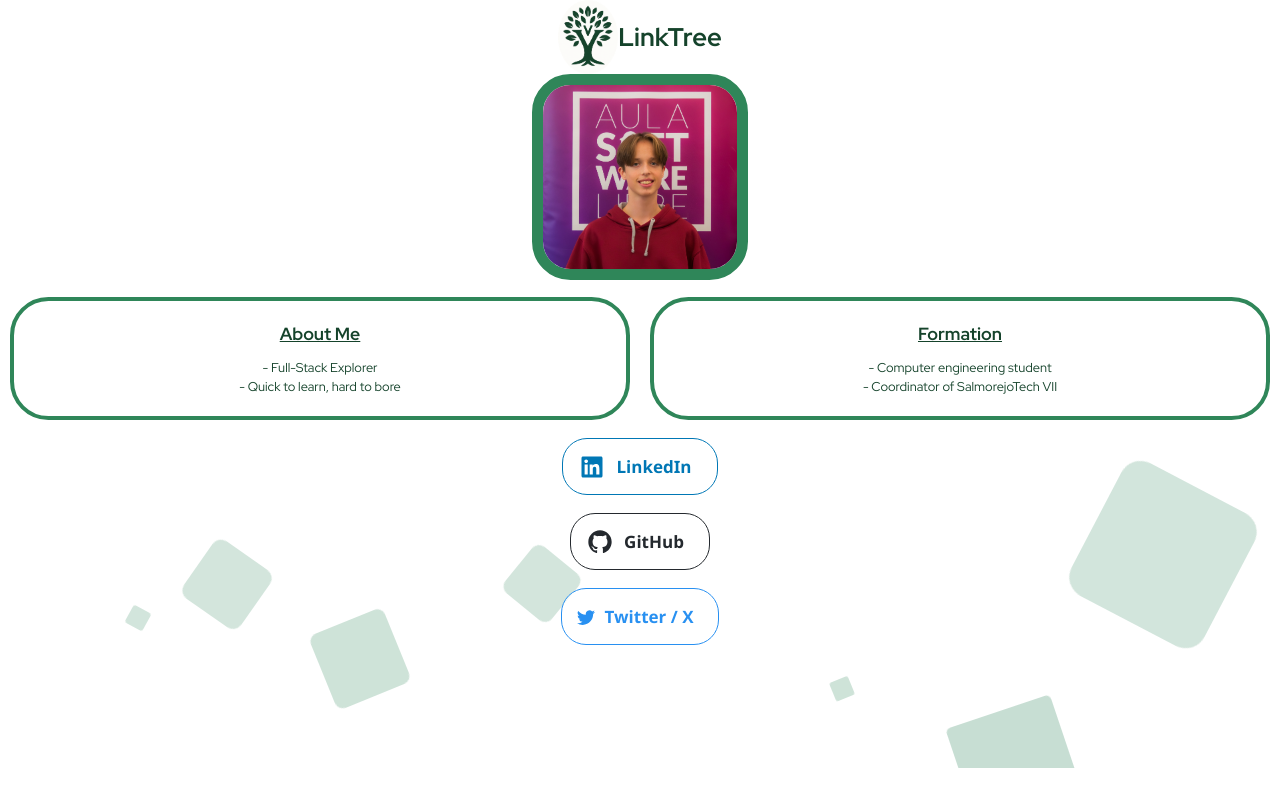
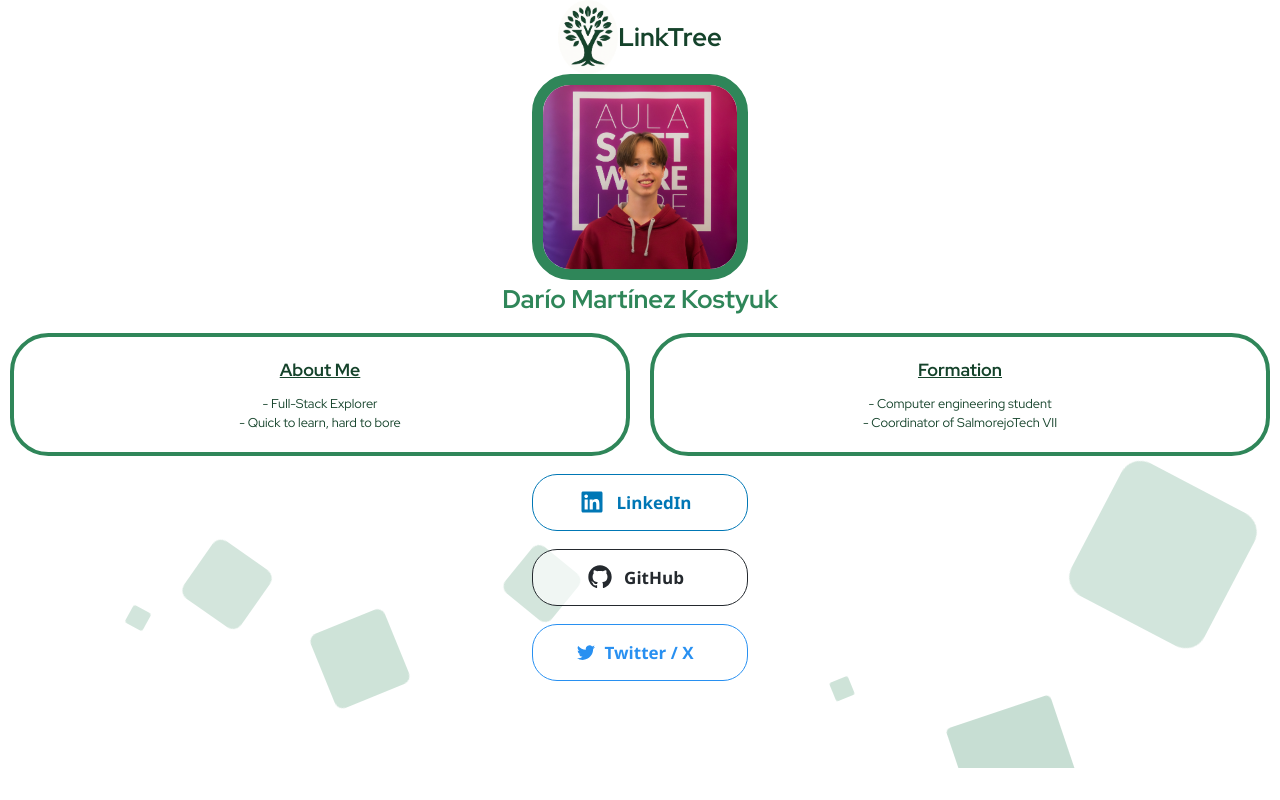
Before and after one commit to 000Volk000/linktree, a Next.js app: page / in a window 1280 px wide. Built offline with nearby package versions, Linux system fonts and the light colour scheme.

Commit message:
fix: Buttons centered and pretty and my Name

```diff
--- a/src/app/globals.css
+++ b/src/app/globals.css
@@ -23,7 +23,6 @@
   background: var(--background);
   color: var(--foreground);
   font-family: "Segoe UI", Tahoma, Geneva, Verdana, sans-serif;
-  overflow: hidden;
 }
 
 @-webkit-keyframes animatetop {
--- a/src/app/page.module.css
+++ b/src/app/page.module.css
@@ -21,11 +21,19 @@
   font-weight: 700;
 }
 
+.name {
+  color: rgb(47, 134, 89);
+  font-size: calc(2vw + 4vh - 4vmin);
+  font-family: var(--font-red-hat-display);
+  font-weight: 700;
+  margin-bottom: 15px;
+}
+
 .cage {
   background: rgba(255, 255, 255, 0.65);
   border-radius: calc(3vw + 4vh - 4vmin);
   border: calc(1vw + 2vh - 3vmin) solid rgb(47, 134, 89);
-  margin-top: calc(2vw + 1vh - 2vmin);
+  margin-bottom: calc(2vw + 1vh - 2vmin);
   padding: 20px;
 
   display: flex;
@@ -54,7 +62,17 @@
 
 .buttonGroup {
   display: flex;
-  margin-top: calc(2vw + 1vh - 2vmin);
+  margin-bottom: calc(2vw + 1vh - 2vmin);
+}
+
+.linkedinButton,
+.githubButton,
+.twitterButton {
+  width: calc(20vw + 40vh - 45vmin);
+  display: flex;
+  justify-content: center;
+  align-items: center;
+  text-align: center;
 }
 
 .linkedinButton {
@@ -92,7 +110,7 @@
   display: block;
   width: 20em;
   height: 20em;
-  left: -5em;
+
   text-align: center;
   transition: box-shadow 0.5s ease-out;
   z-index: -1;
@@ -143,7 +161,7 @@
   display: block;
   width: 20em;
   height: 20em;
-  left: -5em;
+
   text-align: center;
   transition: box-shadow 0.5s ease-out;
   z-index: -1;
@@ -176,6 +194,7 @@
   color: rgb(40, 144, 241);
   transition: color 0.3s 0.1s ease-out;
   text-align: center;
+  margin-bottom: 0;
 }
 
 .twitterButton span {
@@ -194,7 +213,7 @@
   display: block;
   width: 20em;
   height: 20em;
-  left: -5em;
+
   text-align: center;
   transition: box-shadow 0.5s ease-out;
   z-index: -1;
--- a/src/app/page.tsx
+++ b/src/app/page.tsx
@@ -6,7 +6,7 @@
   return (
     <div
       style={{
-        minHeight: "100vh",
+        minHeight: "100%",
         display: "flex",
         flexDirection: "column",
         alignItems: "center",
@@ -29,6 +29,9 @@
         >
           <img src={darioAsl.src} alt="darioAslImage" />
         </a>
+      </div>
+      <div className="flex justify-center items-center">
+        <p className={styles.name}>Darío Martínez Kostyuk</p>
       </div>
       <div className="grid grid-cols-1 md:grid-cols-2 gap-0 w-full justify-items-center">
         <div
```
